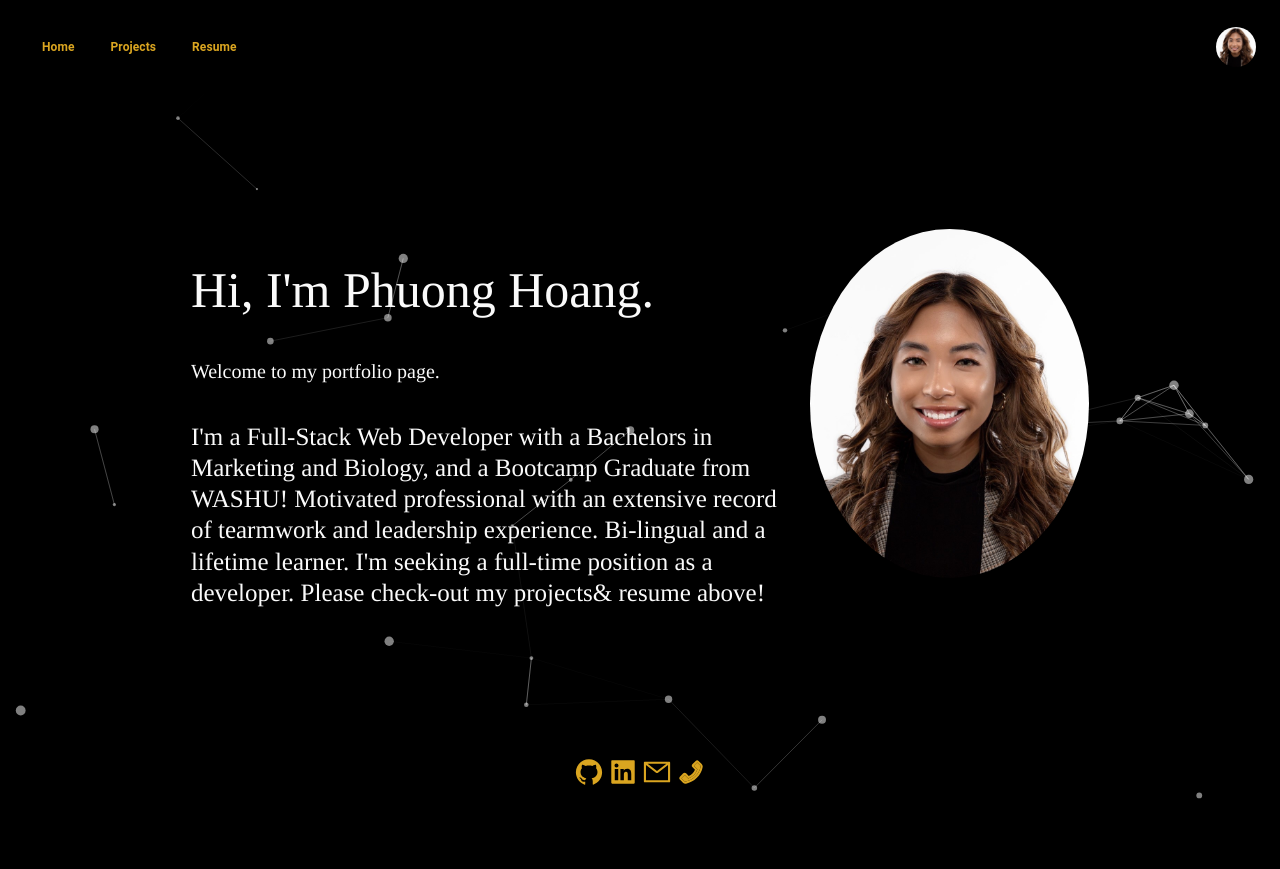
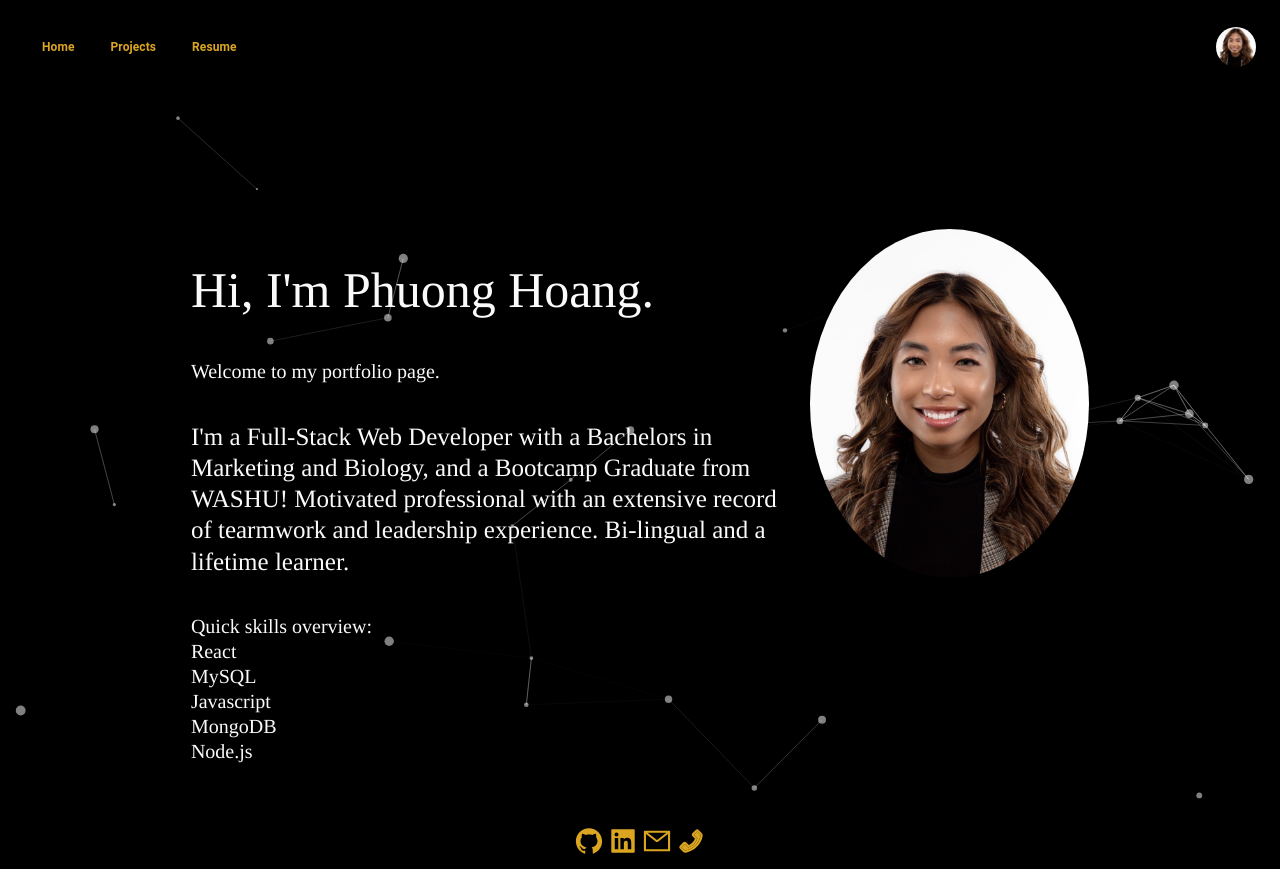
Before and after one commit to PhuongHoang68/react-portfolio, a React (Create React App) app: page / in a window 1280 px wide. Before the commit the page ends 800 px from the top, so only its background shows below. Built offline with nearby package versions, Linux system fonts and the light colour scheme.

Commit message:
added skills overview

```diff
--- a/src/components/Home/index.js
+++ b/src/components/Home/index.js
@@ -25,7 +25,17 @@ function Home() {
                     <br />
                     <h2 style={{fontSize: "20px"}}>Welcome to my portfolio page. </h2>
                     <br />
-                    <h2 style={{fontSize: "25px"}}> I'm a Full-Stack Web Developer with a Bachelors in Marketing and Biology, and a Bootcamp Graduate from WASHU! Motivated professional with an extensive record of tearmwork and leadership experience. Bi-lingual and a lifetime learner. I'm seeking a full-time position as a developer. Please check-out my projects& resume above! </h2>
+                    <h2 style={{fontSize: "25px"}}> I'm a Full-Stack Web Developer with a Bachelors in Marketing and Biology, and a Bootcamp Graduate from WASHU! Motivated professional with an extensive record of tearmwork and leadership experience. Bi-lingual and a lifetime learner.  </h2>
+                    <br />
+                    <h2 style={{fontSize: "20px"}}>Quick skills overview:
+                    <ul style={{listStyleType: "none", margin: "0", padding: "0" }}>
+                        <li>React</li>
+                        <li>MySQL</li>
+                        <li>Javascript</li>
+                        <li>MongoDB</li>
+                        <li>Node.js</li>
+                        </ul>
+                    </h2>
                 </Col>
                 <Col sm={4}>
                     <img
```
